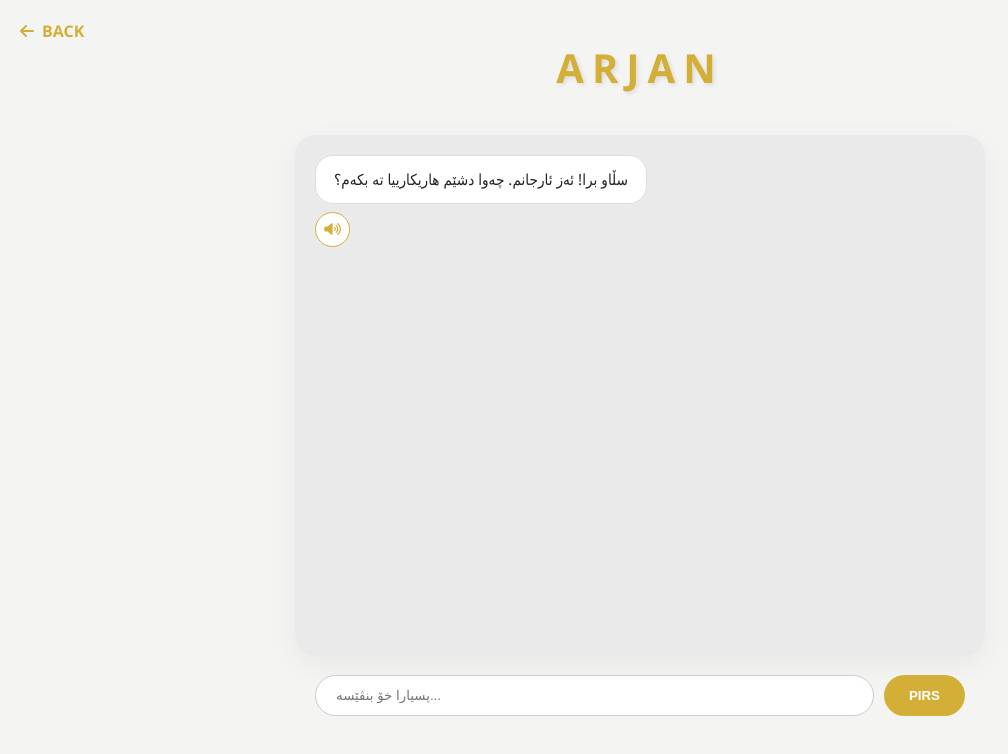
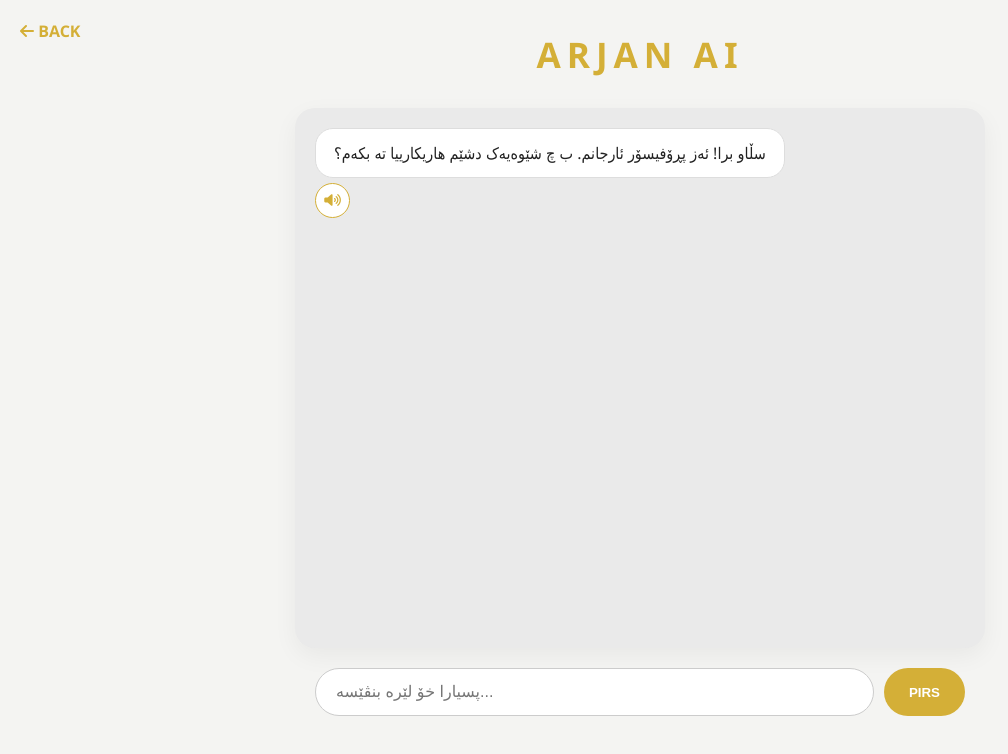
Before and after one commit to bawerduski2211-sys/arjan-frontend, a website: page ai-index.html in a window 1280 px wide. Shown: the whole page, without its empty margins (0-1008 px from the left). Drawn offline with Linux system fonts and the light colour scheme.

Commit message:
Update ai-index.html

```diff
--- a/ai-index.html
+++ b/ai-index.html
@@ -1,7 +1,7 @@
 <!DOCTYPE html>
 <html lang="ku">
 <head>
-    <title>ARJAN AI - Global Professor</title>
+    <title>ARJAN AI - Professional</title>
     <meta charset="UTF-8">
     <meta name="viewport" content="width=device-width, initial-scale=1.0">
     <link rel="stylesheet" href="https://cdnjs.cloudflare.com/ajax/libs/font-awesome/6.0.0/css/all.min.css">
@@ -24,35 +24,13 @@
             min-height: 100vh;
         }
 
-        .back-btn {
-            position: absolute;
-            top: 20px;
-            left: 20px;
-            text-decoration: none;
-            color: var(--gold);
-            font-weight: bold;
-            display: flex;
-            align-items: center;
-            gap: 8px;
-            transition: 0.3s;
-        }
-        .back-btn:hover { transform: translateX(-5px); }
-
-        header { text-align: center; padding: 40px 20px; }
-        .gold-name {
-            color: var(--gold);
-            font-size: 2.5rem;
-            font-weight: 900;
-            letter-spacing: 8px;
-            margin: 0;
-            text-transform: uppercase;
-            text-shadow: 2px 2px 4px rgba(0,0,0,0.1);
-        }
+        header { text-align: center; padding: 30px 20px; }
+        .gold-name { color: var(--gold); font-size: 2.2rem; font-weight: 900; letter-spacing: 6px; text-transform: uppercase; margin: 0; }
 
         #chat-container {
-            width: 85%;
+            width: 90%;
             max-width: 650px;
-            height: 480px;
+            height: 500px;
             background: var(--chat-bg);
             border-radius: 20px;
             padding: 20px;
@@ -60,13 +38,13 @@
             display: flex;
             flex-direction: column;
             gap: 15px;
-            box-shadow: 0 10px 30px rgba(0,0,0,0.05);
+            box-shadow: 0 8px 25px rgba(0,0,0,0.05);
         }
 
-        .ai-group { display: flex; flex-direction: column; align-items: flex-start; gap: 8px; }
-        .msg { padding: 12px 18px; border-radius: 18px; font-size: 0.95rem; line-height: 1.5; max-width: 80%; }
-        .ai-msg { background: #FFFFFF; color: var(--black); border: 1px solid #DDD; text-align: right; }
-        .user-msg { background: var(--gold); color: white; align-self: flex-end; text-align: left; }
+        .ai-group { display: flex; flex-direction: column; align-items: flex-start; gap: 5px; }
+        .msg { padding: 12px 18px; border-radius: 18px; font-size: 1rem; line-height: 1.5; max-width: 85%; }
+        .ai-msg { background: #FFFFFF; color: var(--black); border: 1px solid #DDD; }
+        .user-msg { background: var(--gold); color: white; align-self: flex-end; }
 
         .speaker-btn {
             background: white;
@@ -75,47 +53,32 @@
             border-radius: 50%;
             width: 35px;
             height: 35px;
+            cursor: pointer;
             display: flex;
             align-items: center;
             justify-content: center;
-            cursor: pointer;
             transition: 0.3s;
         }
         .speaker-btn:hover { background: var(--gold); color: white; }
 
-        .input-area { width: 85%; max-width: 650px; margin: 20px 0; display: flex; gap: 10px; }
-        input {
-            flex: 1;
-            padding: 12px 20px;
-            border-radius: 25px;
-            border: 1px solid #CCC;
-            outline: none;
-            box-shadow: inset 0 2px 4px rgba(0,0,0,0.02);
-        }
-        .send-btn {
-            background: var(--gold);
-            color: white;
-            border: none;
-            padding: 0 25px;
-            border-radius: 25px;
-            cursor: pointer;
-            font-weight: bold;
-            transition: 0.3s;
-        }
-        .send-btn:hover { background: #b8962d; }
+        .input-area { width: 90%; max-width: 650px; margin: 20px 0; display: flex; gap: 10px; }
+        input { flex: 1; padding: 14px 20px; border-radius: 30px; border: 1px solid #CCC; outline: none; font-size: 1rem; }
+        .send-btn { background: var(--gold); color: white; border: none; padding: 0 25px; border-radius: 30px; cursor: pointer; font-weight: bold; }
+
+        .back-link { position: absolute; top: 20px; left: 20px; text-decoration: none; color: var(--gold); font-weight: bold; }
     </style>
 </head>
 <body>
 
-    <a href="index.html" class="back-btn"><i class="fas fa-arrow-left"></i> BACK</a>
+    <a href="index.html" class="back-link"><i class="fas fa-arrow-left"></i> BACK</a>
 
     <header>
-        <h1 class="gold-name">ARJAN</h1>
+        <h1 class="gold-name">ARJAN AI</h1>
     </header>
 
     <div id="chat-container">
         <div class="ai-group">
-            <div class="msg ai-msg">سڵاو برا! ئەز ئارجانم. چەوا دشێم هاریکارییا تە بکەم؟</div>
+            <div class="msg ai-msg">سڵاو برا! ئەز پڕۆفیسۆر ئارجانم. ب چ شێوەیەک دشێم هاریکارییا تە بکەم؟</div>
             <button class="speaker-btn" onclick="speak(this.previousElementSibling.innerText)">
                 <i class="fas fa-volume-up"></i>
             </button>
@@ -123,20 +86,22 @@
     </div>
 
     <div class="input-area">
-        <input type="text" id="user-input" placeholder="پسیارا خۆ بنڤێسە..." onkeypress="if(event.key==='Enter') askAI()">
+        <input type="text" id="user-input" placeholder="پسیارا خۆ لێرە بنڤێسە..." onkeypress="if(event.key==='Enter') askAI()">
         <button class="send-btn" onclick="askAI()">PIRS</button>
     </div>
 
     <script>
+        // ١. سیستەمێ ئاخفتنێ یێ بادینی (دەنگێ کوڕێ ۱٨ ساڵی)
         function speak(text) {
             window.speechSynthesis.cancel();
             const utterance = new SpeechSynthesisUtterance(text);
             utterance.lang = 'ar-SA';
-            utterance.pitch = 1.3;
+            utterance.pitch = 1.4;
             utterance.rate = 1.0;
             window.speechSynthesis.speak(utterance);
         }
 
+        // ٢. فەنکشنا پەیوەندیێ ب مێشکێ Gemini ڕاستەقینە
         async function askAI() {
             const input = document.getElementById('user-input');
             const container = document.getElementById('chat-container');
@@ -151,6 +116,7 @@
             container.scrollTop = container.scrollHeight;
 
             try {
+                // لێنکێ ۱۰۰٪ درست یێ Backend
                 const response = await fetch('https://arjan-backend.vercel.app/api/chat', {
                     method: 'POST',
                     headers: { 'Content-Type': 'application/json' },
@@ -169,10 +135,12 @@
                     </div>`;
 
             } catch (err) {
-                document.getElementById(loadingId).innerText = "کێشەیەک د گەهشتنا مێشکی دا هەبوو.";
+                document.getElementById(loadingId).innerText = "کێشەیەک د پەیوەندیێ دا هەبوو برا.";
             }
             container.scrollTop = container.scrollHeight;
         }
+
+        window.speechSynthesis.onvoiceschanged = () => { window.speechSynthesis.getVoices(); };
     </script>
 </body>
 </html>
```
